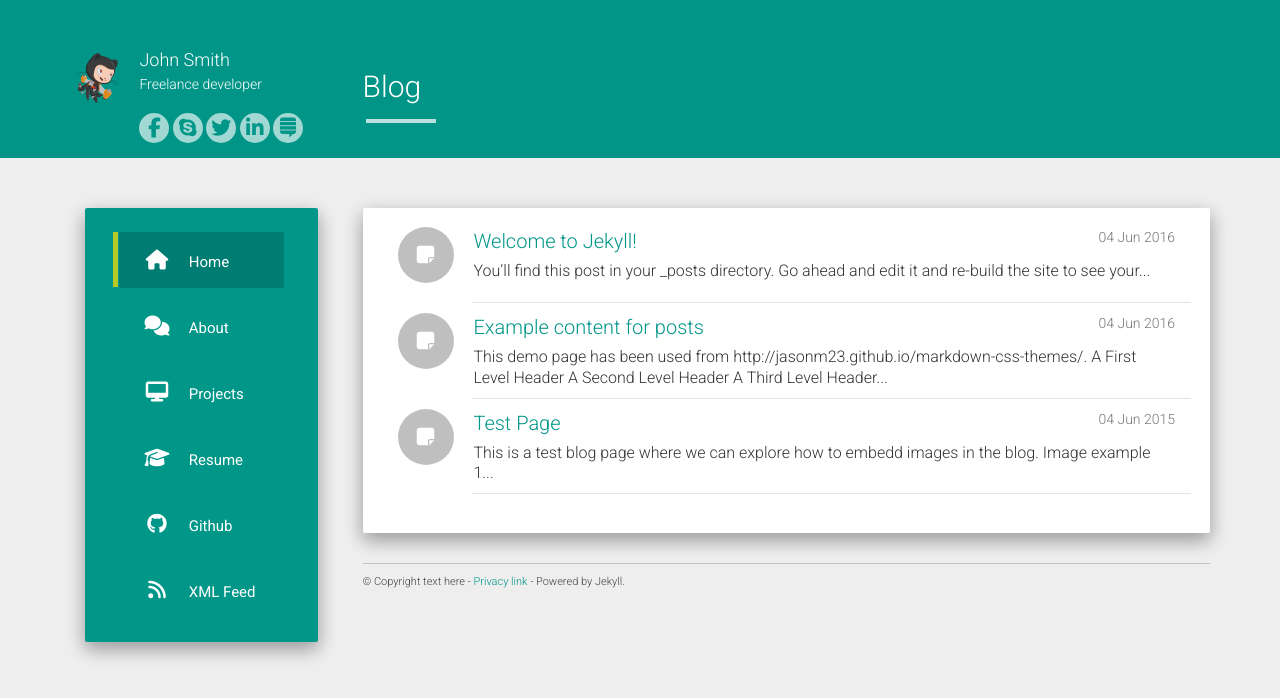
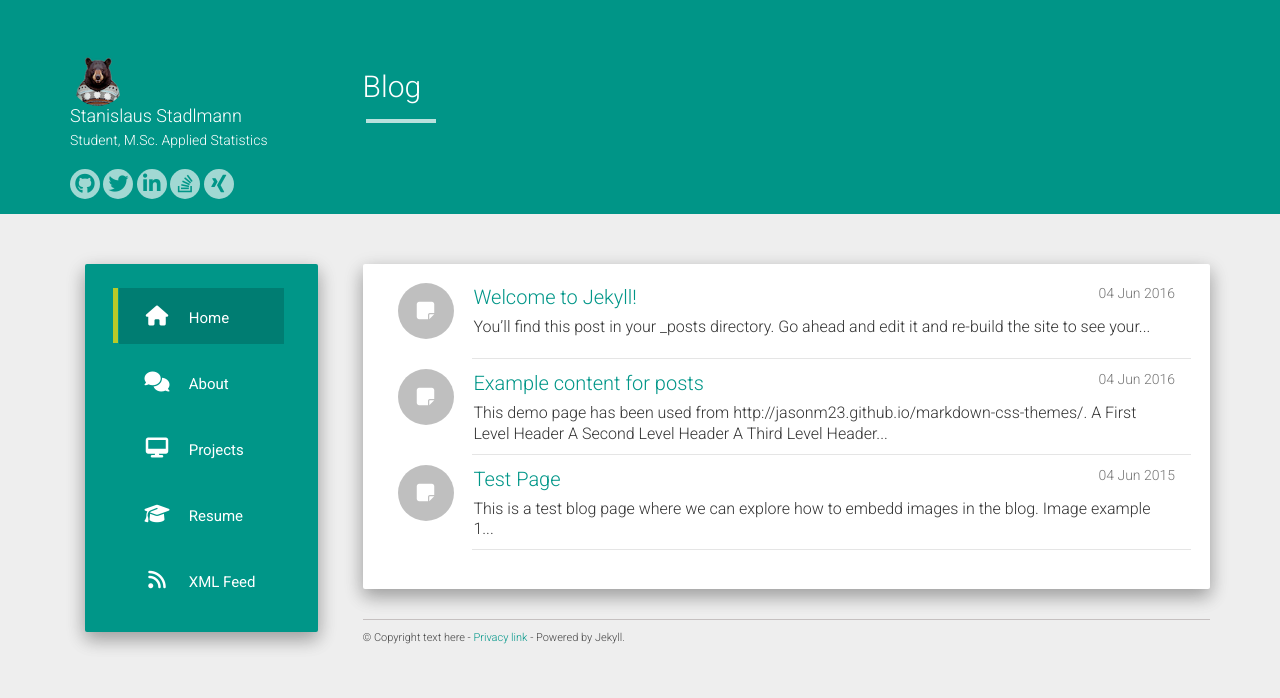
Before and after one commit to Stan125/Stan125.github.io, a Jekyll site: the page built from index.html, in a window 1280 px wide. Shown: the top 698 px of the page. Built offline with Jekyll 4.4.1, drawn with Linux system fonts in a browser that asks for light colours; nearby versions of some CDN libraries; the list of posts is cut into pages by our own code.

Commit message:
My site: N1

```diff
--- a/_config.yml
+++ b/_config.yml
@@ -1,9 +1,9 @@
-title: John Smith
+title: Stanislaus Stadlmann
 description: My Personal Blog
-author: John Smith
-logo: http://aboutashu.com/hcz-jekyll-blog/static/img/avatar.png
-github: https://github.com/ashutosh2k12
-about: Freelance developer
+author: Stanislaus Stadlmann
+logo: /hcz-jekyll-blog/assets/bear_logo.png
+github: https://github.com/Stan125
+about: Student, M.Sc. Applied Statistics
 disqus_shortname: aboutashu
 google_analytics: UA-72862926-1
 urls:
@@ -20,25 +20,22 @@ urls:
     - text: Resume
       url: '#'
       icon: fa-graduation-cap
-    - text: Github
-      url: https://github.com/ashutosh2k12
-      icon: fa-github
     - text: XML Feed
       url: /feed.xml
       icon: fa-feed
       target: _blank
 
 social:
-    - icon: fa-facebook
-      link: '#'
-    - icon: fa-skype
-      link: '#'
+    - icon: fa-github
+      link: https://github.com/Stan125
     - icon: fa-twitter
-      link: '#'
+      link: 'https://twitter.com/stadlmann_'
     - icon: fa-linkedin
-      link: '#'
-    - icon: fa-stack-exchange
-      link: '#'
+      link: 'https://de.linkedin.com/in/stanislaus-stadlmann-37779692'
+    - icon: fa-stack-overflow
+      link: 'http://stackoverflow.com/users/5052121/stan125'
+    - icon: fa-xing
+      link: https://www.xing.com/profile/Stanislaus_Stadlmann
 
 share:
   twitter_username: \#
```
Also changed, not shown: assets/bear_logo.png (added).
